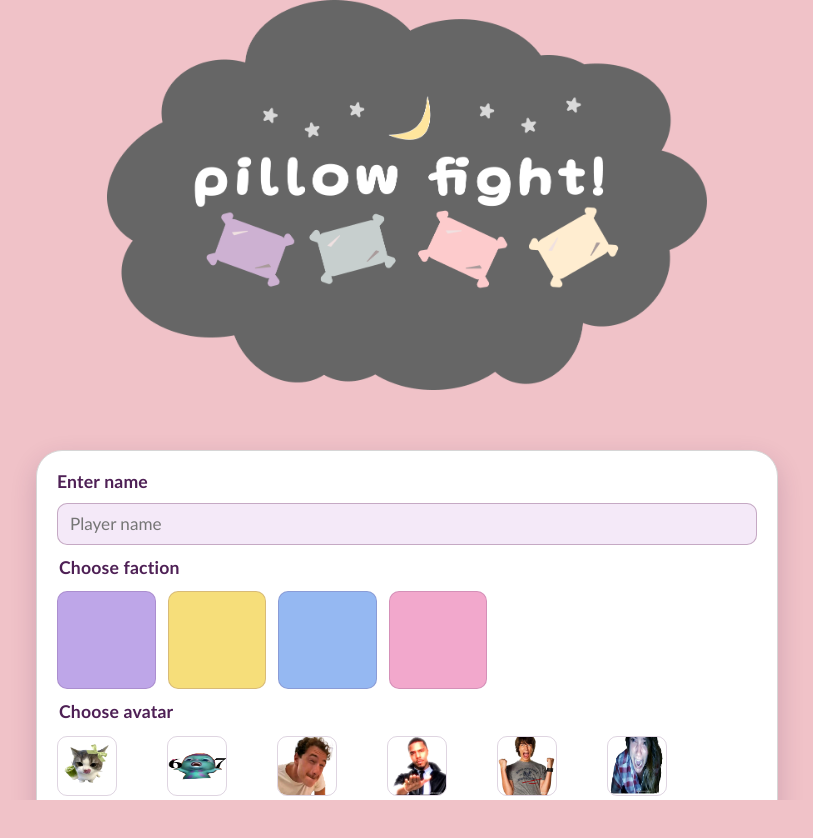
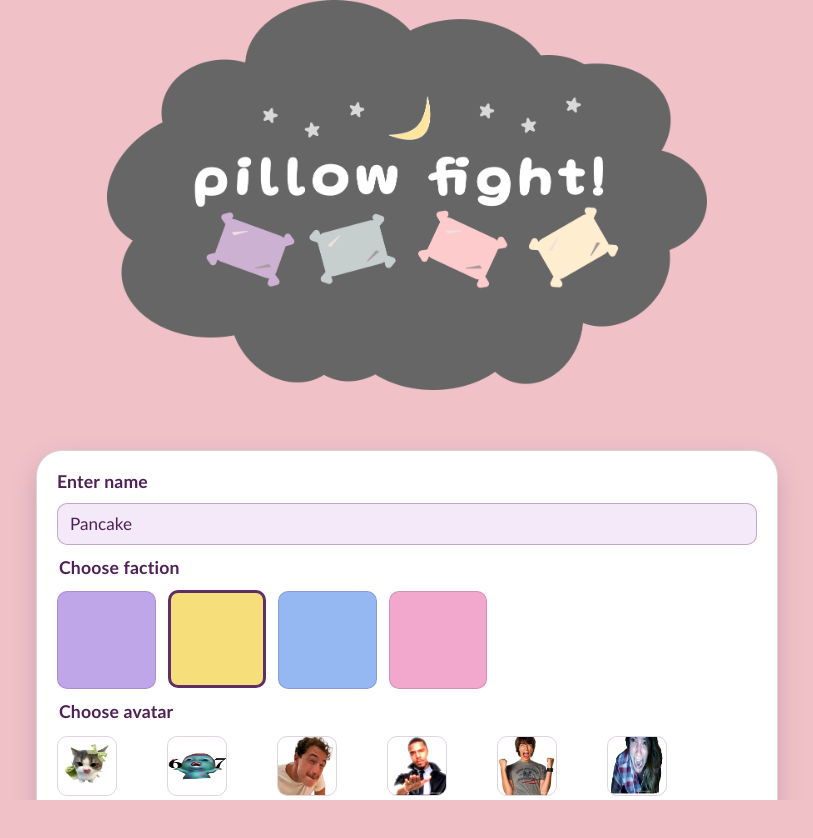
Before and after one commit to giragon6/pillowfight, a React (Vite) app: page / in a window 1280 px wide. Shown: the top 838 px of the page, without its empty margins (233-1046 px from the left). Built offline with nearby package versions, Linux system fonts and the light colour scheme; no server answers.

Commit message:
default username and password

```diff
--- a/src/App.tsx
+++ b/src/App.tsx
@@ -6,9 +6,9 @@ import type { PlayerData } from '../shared/types/playerTypes'
 import './App.css'
 
 function App() {
-  const [playerName, setPlayerName] = useState('')
-  const [faction, setFaction] = useState('')
-  const [avatar, setAvatar] = useState('')
+  const [playerName, setPlayerName] = useState('Pancake')
+  const [faction, setFaction] = useState('yellow')
+  const [avatar, setAvatar] = useState('pancake1')
   const [isStarting, setIsStarting] = useState(false)
   const avatarAssets = getAvatarAssets()
 
```
